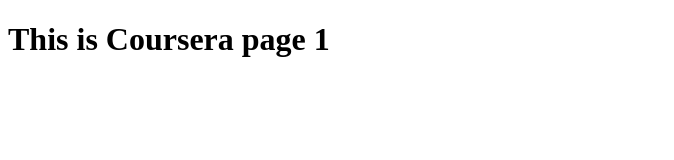
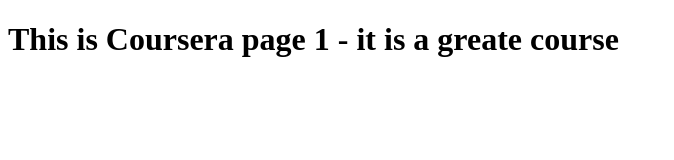
Before and after one commit to shahin212/coursera-test, a plain HTML site: page site/index.html in a window 1280 px wide. Shown: the whole page, without its empty margins (0-674 px from the left). Drawn offline with Linux system fonts and the light colour scheme.

Commit message:
small change to site

```diff
--- a/site/index.html
+++ b/site/index.html
@@ -6,6 +6,6 @@
 	<title>Coursera page</title>
 </head>
 <body>
-<h1>This is Coursera page 1</h1>
+<h1>This is Coursera page 1 - it is a greate course</h1>
 </body>
 </html>
```
